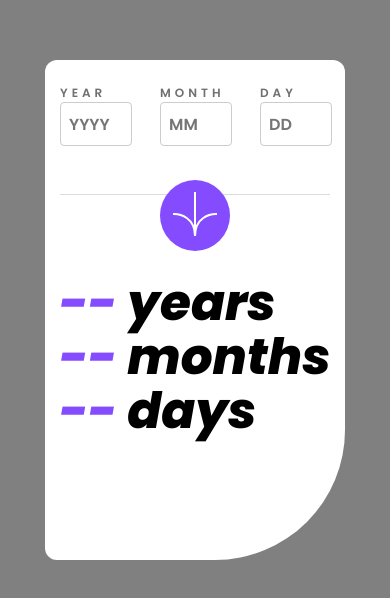
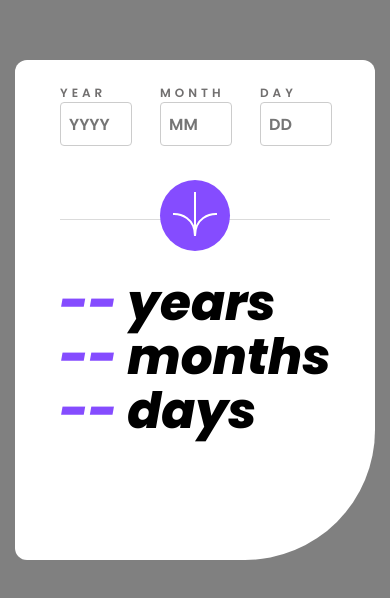
Before and after one commit to jpsalles21/age-calculator, a React (Vite) app: page / in a window 390 px wide. Shown: the part 120-718 px from the top of the page. Built offline with nearby package versions, Linux system fonts and the light colour scheme.

Commit message:
style: update size

```diff
--- a/src/components/AgeCalculator/styles.css
+++ b/src/components/AgeCalculator/styles.css
@@ -39,7 +39,7 @@ button:hover {
 @media (max-width: 768px) {
     .age-calculator__container {
         align-items: center;
-        width: 300px;
+        width: 360px;
         height: 500px;
     }
     .age-calculator__inputs-container {
--- a/src/components/Input/styles.css
+++ b/src/components/Input/styles.css
@@ -47,6 +47,7 @@
 
     .input__container {
         width: 70px;
+        height: 135px;
     }
 
     .input__label {
```
